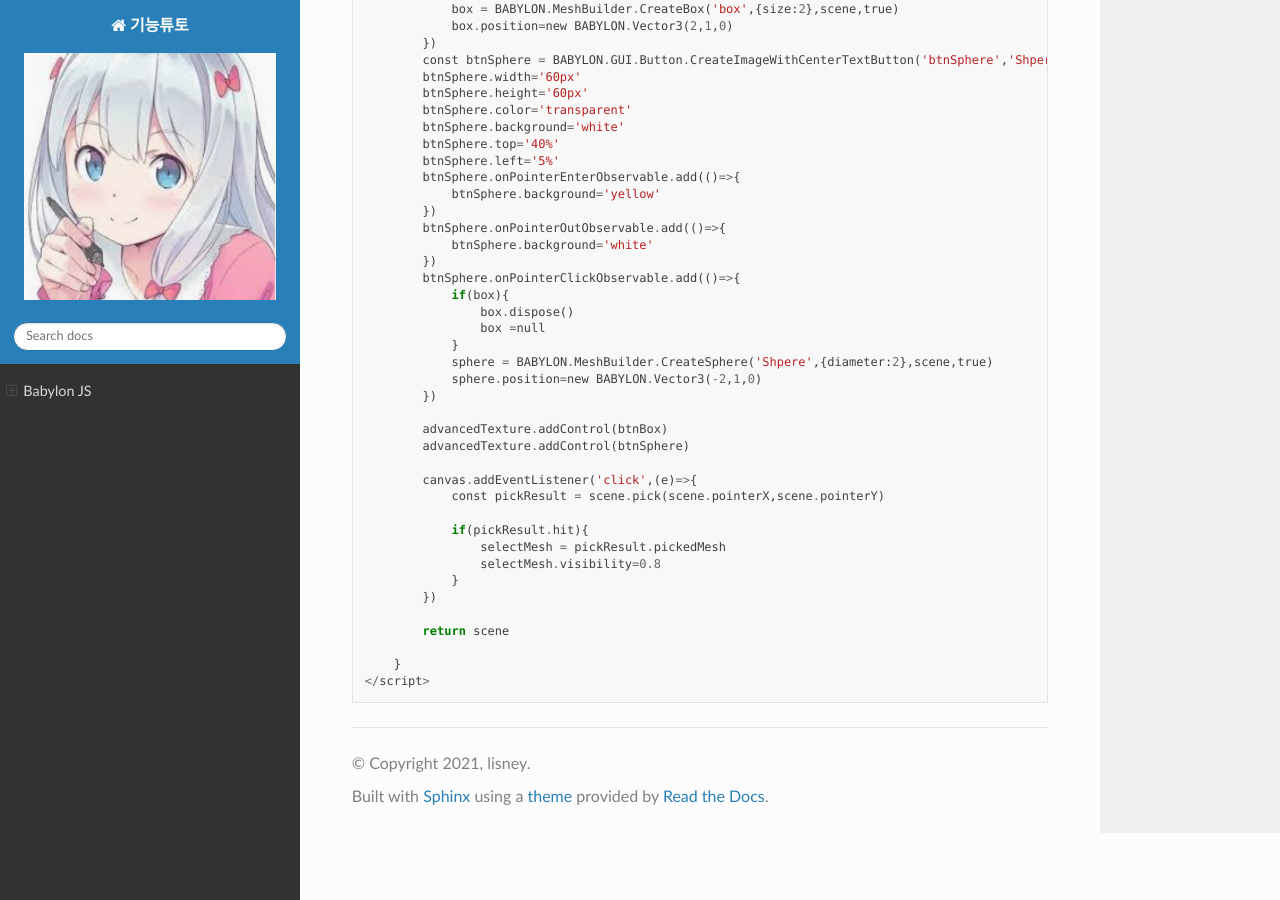
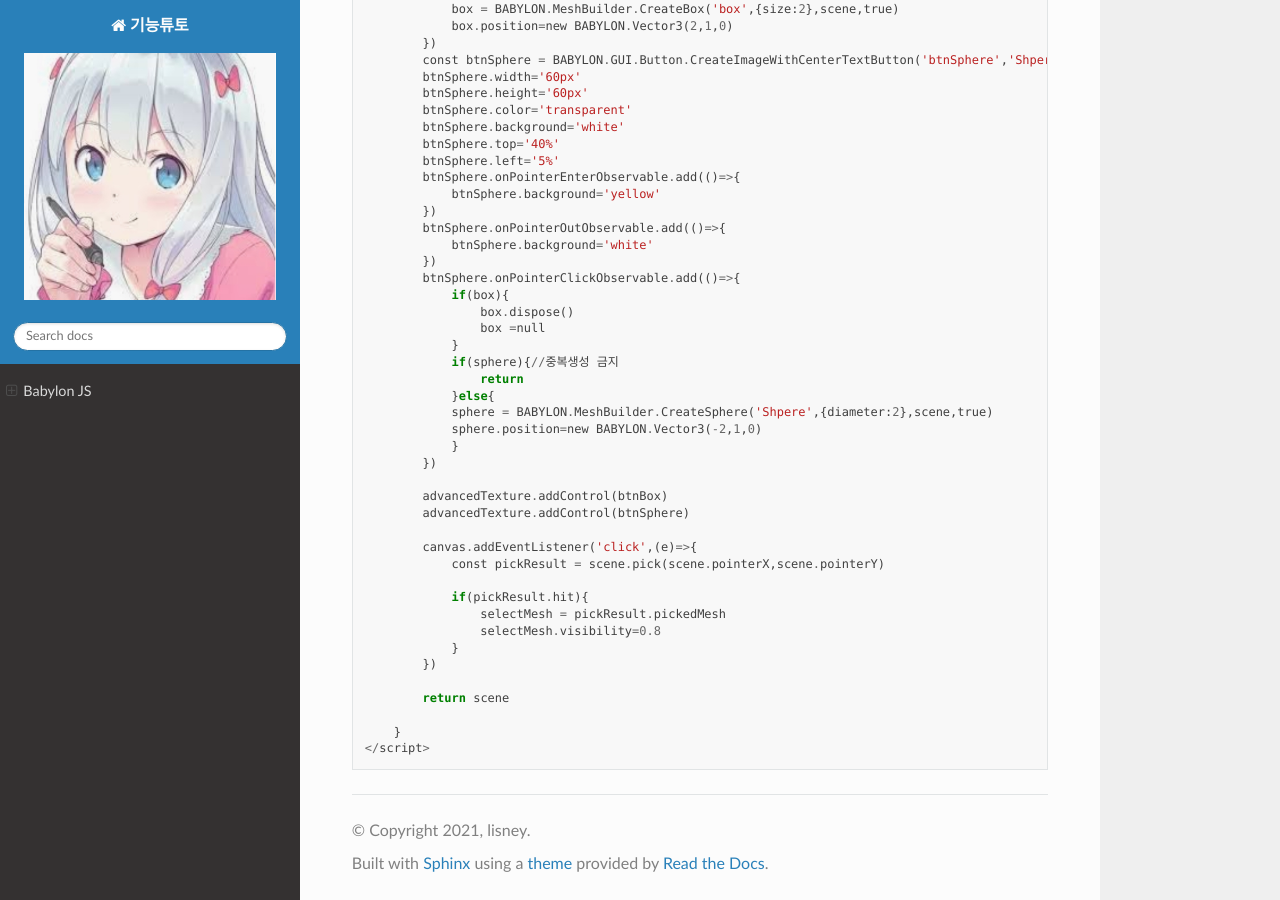
Before and after one commit to lisney/RTD, a Sphinx documentation site: the page built from docs/source/html/babylonjs.md, in a window 1280 px wide and 900 px high, scrolled down 22404 px. Built offline with Sphinx 7.4.7 and the Read the Docs theme 2.0.0, drawn with Linux system fonts in a browser that asks for light colours; pages that are not in the unit, such as notebooks, are missing from menus.

Commit message:
Update babylonjs.md

```diff
--- a/docs/source/html/babylonjs.md
+++ b/docs/source/html/babylonjs.md
@@ -1017,8 +1017,12 @@ Viewports
                 box.dispose()
                 box =null
             }
+            if(sphere){//중복생성 금지
+                return
+            }else{
             sphere = BABYLON.MeshBuilder.CreateSphere('Shpere',{diameter:2},scene,true)
             sphere.position=new BABYLON.Vector3(-2,1,0)
+            }
         })
 
         advancedTexture.addControl(btnBox)
```
